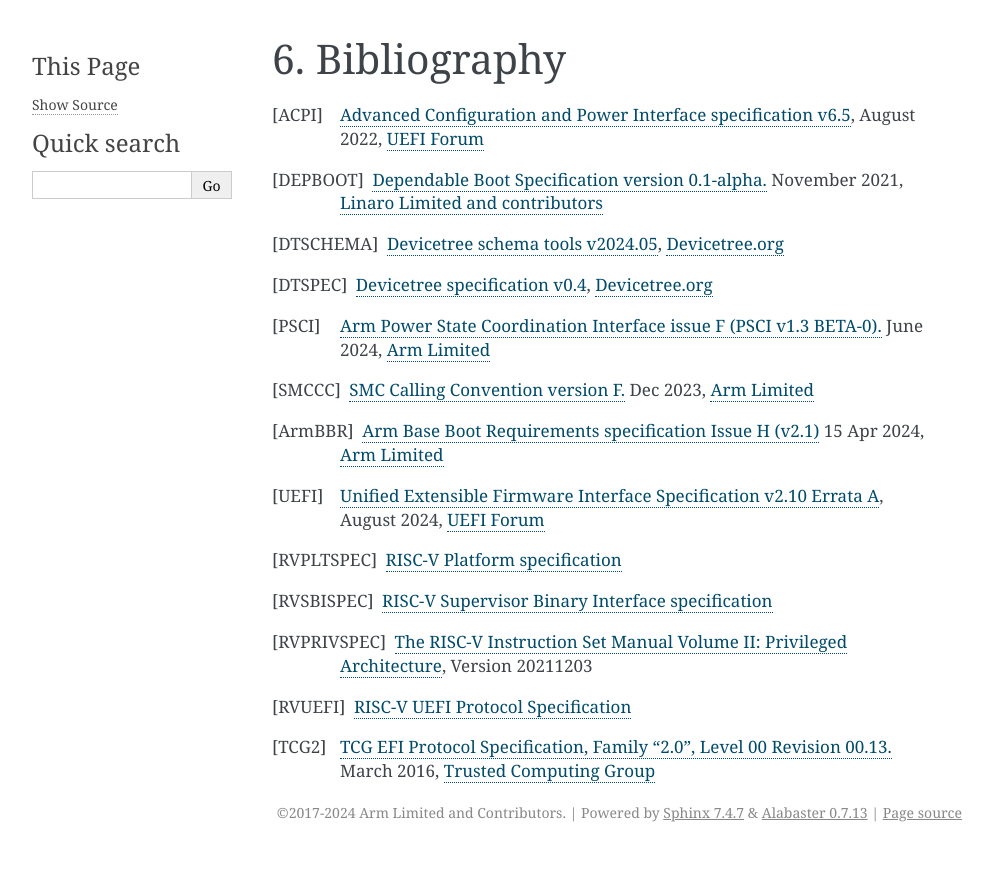
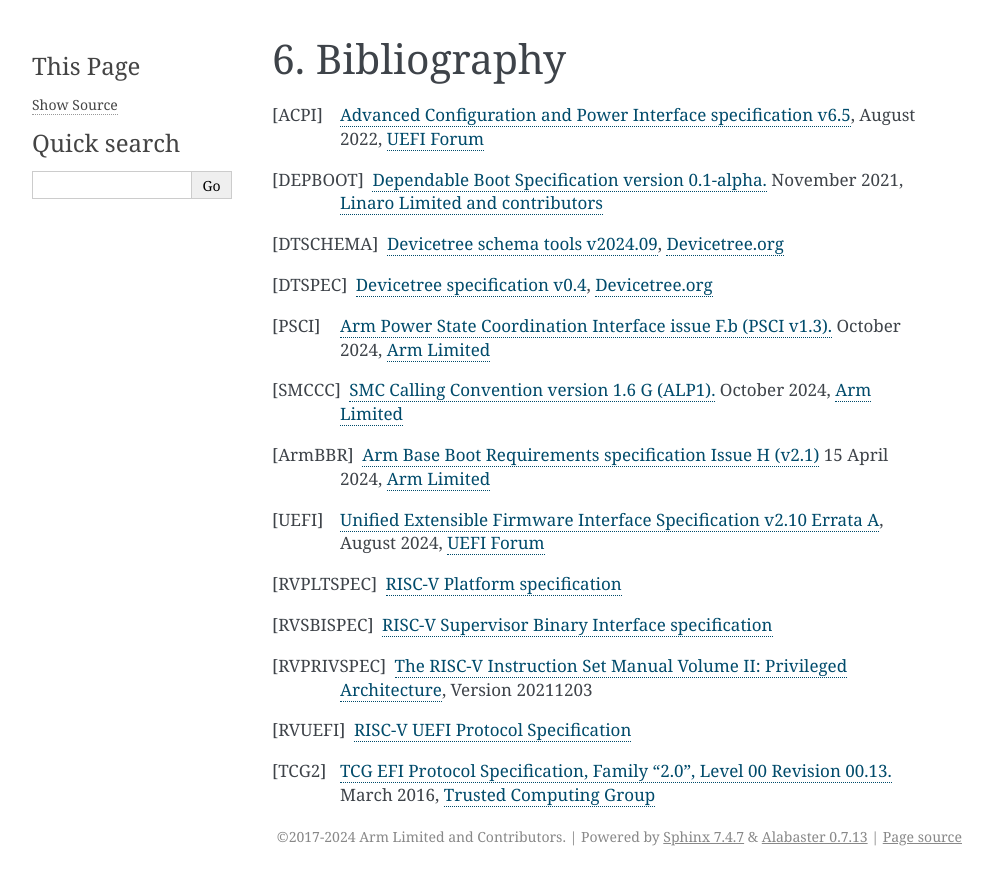
Before and after one commit to ARM-software/ebbr, a Sphinx documentation site: the page built from source/references.rst, in a window 1280 px wide. Shown: the top 885 px of the page, without its empty margins (148-1141 px from the left). Built offline with Sphinx 7.4.7, drawn with Linux system fonts in a browser that asks for light colours.

Commit message:
references: bump devicetree schema tools, psci and smccc
- Reference Devicetree schema tools v2024.09.
- Reference PSCI F.b.
- Reference SMCCC 1.6 G.

While at it, spell out "April" in full in BBR reference date.

Signed-off-by: Vincent Stehlé <vincent.stehle@arm.com>

```diff
--- a/source/references.rst
+++ b/source/references.rst
@@ -21,25 +21,25 @@
    <https://gitlab.com/Linaro/trustedsubstrate/mbfw/uploads/3d0d7d11ca9874dc9115616b418aa330/mbfw.pdf>`_
    November 2021, `Linaro Limited and contributors <https://www.linaro.org>`_
 
-.. [DTSCHEMA] `Devicetree schema tools v2024.05
-   <https://github.com/devicetree-org/dt-schema/releases/tag/v2024.05>`_,
+.. [DTSCHEMA] `Devicetree schema tools v2024.09
+   <https://github.com/devicetree-org/dt-schema/releases/tag/v2024.09>`_,
    `Devicetree.org <https://www.devicetree.org/>`_
 
 .. [DTSPEC] `Devicetree specification v0.4
    <https://github.com/devicetree-org/devicetree-specification/releases/tag/v0.4>`_,
    `Devicetree.org <https://www.devicetree.org/>`_
 
-.. [PSCI] `Arm Power State Coordination Interface issue F (PSCI v1.3 BETA-0).
-   <https://developer.arm.com/documentation/den0022/fbet0>`_
-   June 2024, `Arm Limited <https://www.arm.com/>`_
+.. [PSCI] `Arm Power State Coordination Interface issue F.b (PSCI v1.3).
+   <https://developer.arm.com/documentation/den0022/fb>`_
+   October 2024, `Arm Limited <https://www.arm.com/>`_
 
-.. [SMCCC] `SMC Calling Convention version F.
-   <https://developer.arm.com/documentation/den0028/f>`_
-   Dec 2023, `Arm Limited <https://www.arm.com/>`_
+.. [SMCCC] `SMC Calling Convention version 1.6 G (ALP1).
+   <https://developer.arm.com/documentation/den0028/galp1>`_
+   October 2024, `Arm Limited <https://www.arm.com/>`_
 
 .. [ArmBBR] `Arm Base Boot Requirements specification Issue H (v2.1)
    <https://developer.arm.com/documentation/den0044/h>`_
-   15 Apr 2024, `Arm Limited <https://www.arm.com/>`_
+   15 April 2024, `Arm Limited <https://www.arm.com/>`_
 
 .. [UEFI] `Unified Extensible Firmware Interface Specification v2.10 Errata A
    <https://uefi.org/sites/default/files/resources/UEFI_Spec_2_10_A_Aug8.pdf>`_,
```
